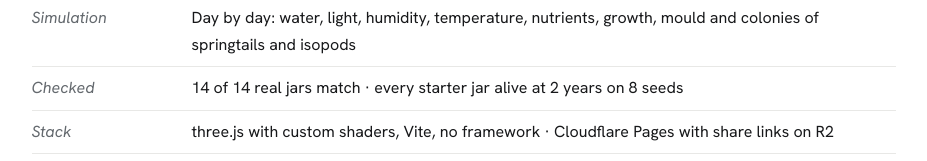
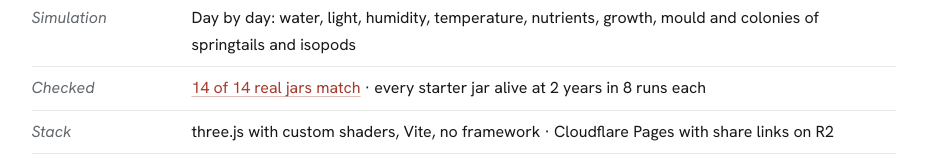
Before and after one commit to arbazsiddiqui/blog, an Astro site: page /glass-jar-garden in a window 1280 px wide. Shown: the part 381-542 px from the top of the page, without its empty margins (169-1096 px from the left). Built offline with nearby package versions, Linux system fonts and the light colour scheme; Astro itself is replaced by a stand-in of ours.

Commit message:
Glass Jar Garden page: link the real-jar check

```diff
--- a/src/pages/glass-jar-garden.astro
+++ b/src/pages/glass-jar-garden.astro
@@ -48,7 +48,7 @@ const jsonLd = [jsonLdApp, {"@context": "https://schema.org", "@type": "Breadcru
       <dt>Open it</dt><dd><a href="https://glassjar.garden/" target="_blank" rel="noopener">glassjar.garden</a> · <a href="https://glassjar.garden/starter-jars/" target="_blank" rel="noopener">26 starter jars</a> · <a href="https://glassjar.garden/guide/" target="_blank" rel="noopener">the guide</a></dd>
       <dt>Catalogue</dt><dd>49 plants · 31 mosses · 10 critters · 41 soils and layers · 32 stones and woods · 10 moulds</dd>
       <dt>Simulation</dt><dd>Day by day: water, light, humidity, temperature, nutrients, growth, mould and colonies of springtails and isopods</dd>
-      <dt>Checked</dt><dd>14 of 14 real jars match · every starter jar alive at 2 years on 8 seeds</dd>
+      <dt>Checked</dt><dd><a href="https://glassjar.garden/guide/how-it-works/checked-against-real-jars/" target="_blank" rel="noopener">14 of 14 real jars match</a> · every starter jar alive at 2 years in 8 runs each</dd>
       <dt>Stack</dt><dd>three.js with custom shaders, Vite, no framework · Cloudflare Pages with share links on R2</dd>
     </dl>
 
```
